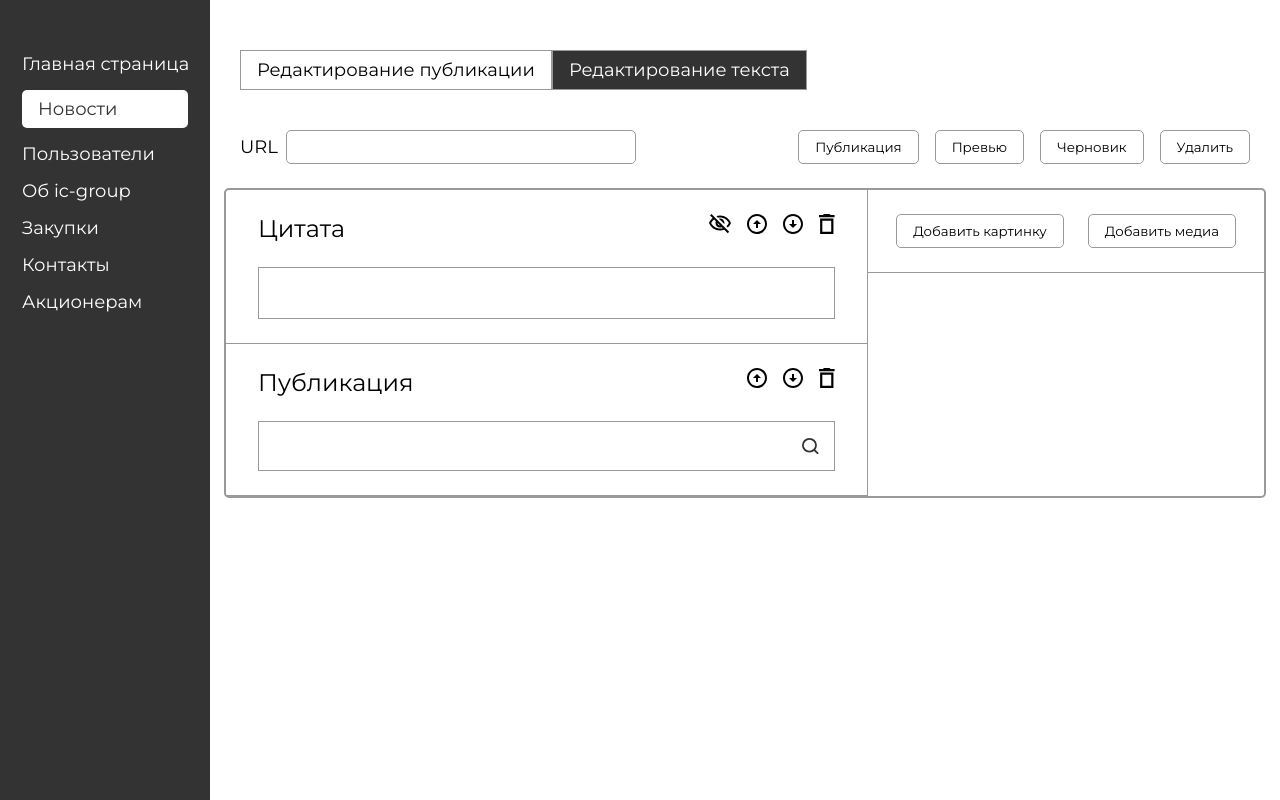
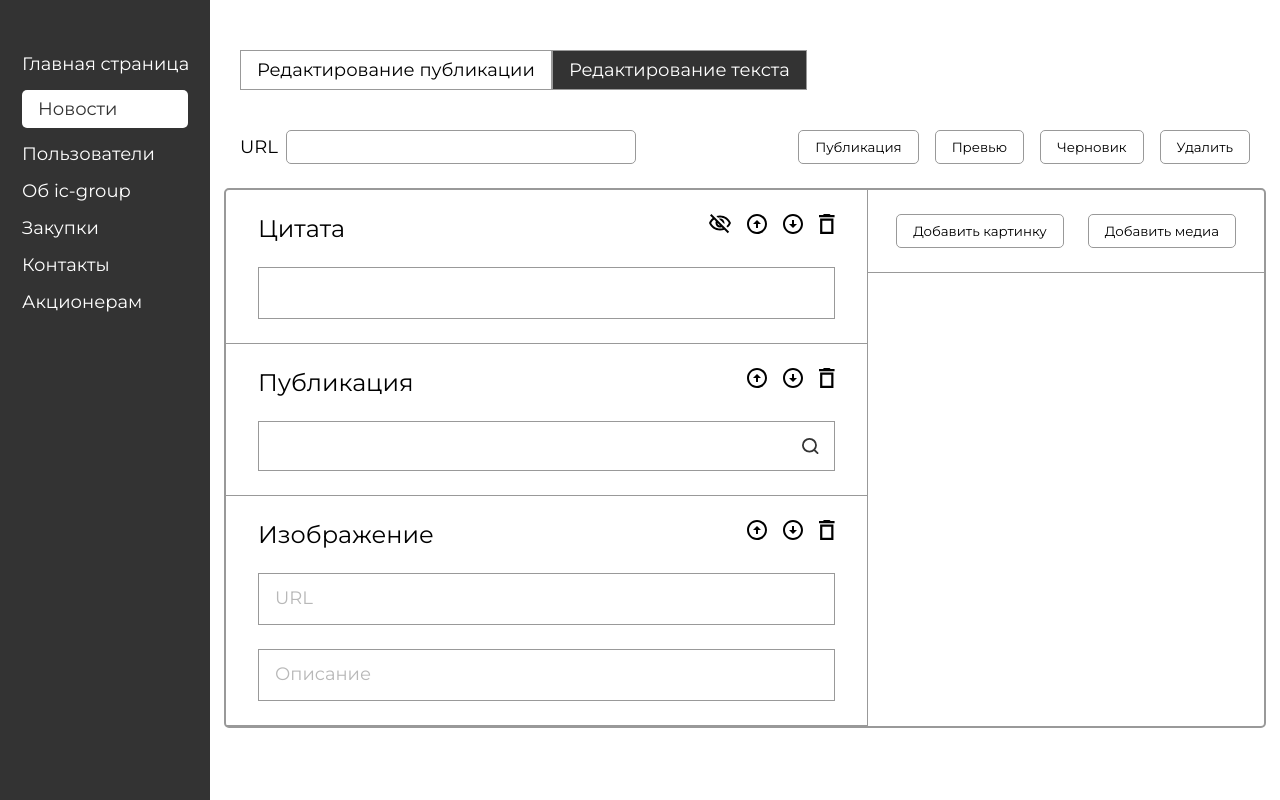
Before and after one commit to KiraProsto/ICGroup-admin, a React (Vite) app: page /admin/news/add in a window 1280 px wide. Both pictures are taken after a click on the button "Редактирование текста". Built offline with nearby package versions, Linux system fonts and the light colour scheme.

Commit message:
add image card

```diff
--- a/src/components/newsadd/text/cards/ImgCard.tsx
+++ b/src/components/newsadd/text/cards/ImgCard.tsx
@@ -1,3 +1,41 @@
+import { useState } from 'react';
+import Functions from './Functions';
+import './cards.css';
+
 export default function ImgCard() {
-  return <div></div>;
+  const [url, setUrl] = useState('');
+  const [alt, setAlt] = useState('');
+
+  return (
+    <div className="card">
+      <div className="card__header">
+        <h1 className="card__title">Изображение</h1>
+        <Functions />
+      </div>
+      <input
+        type="text"
+        className="card__input-title"
+        placeholder="URL"
+        value={url}
+        onChange={(e) => setUrl(e.target.value)}
+      />
+      <input
+        type="text"
+        className="card__input-title"
+        placeholder="Описание"
+        value={alt}
+        onChange={(e) => setAlt(e.target.value)}
+      />
+
+      {url && (
+        <div className="card__img-wrapper">
+          <img src={url} alt={alt || 'preview'} className="card__img-preview" />
+
+          <div className="card__img-overlay">
+            <span className="card__img-alt">{alt}</span>
+          </div>
+        </div>
+      )}
+    </div>
+  );
 }
--- a/src/components/newsadd/text/cards/cards.css
+++ b/src/components/newsadd/text/cards/cards.css
@@ -23,6 +23,35 @@
 
   white-space: pre-wrap;
   word-break: break-all;
+
+  &::placeholder {
+    font-size: 18px;
+  }
+}
+.card__img-wrapper {
+  position: relative;
+  width: 100%;
+}
+
+.card__img-preview {
+  width: 100%;
+  display: block;
+}
+
+.card__img-overlay {
+  position: absolute;
+  bottom: 0;
+  left: 0;
+  width: 100%;
+  padding: 12px;
+  background: linear-gradient(to top, rgba(0, 0, 0, 0.7), rgba(0, 0, 0, 0));
+  display: flex;
+  align-items: flex-end;
+}
+
+.card__img-alt {
+  color: var(--white-0);
+  font-size: 24px;
 }
 
 /* Functions */
```
